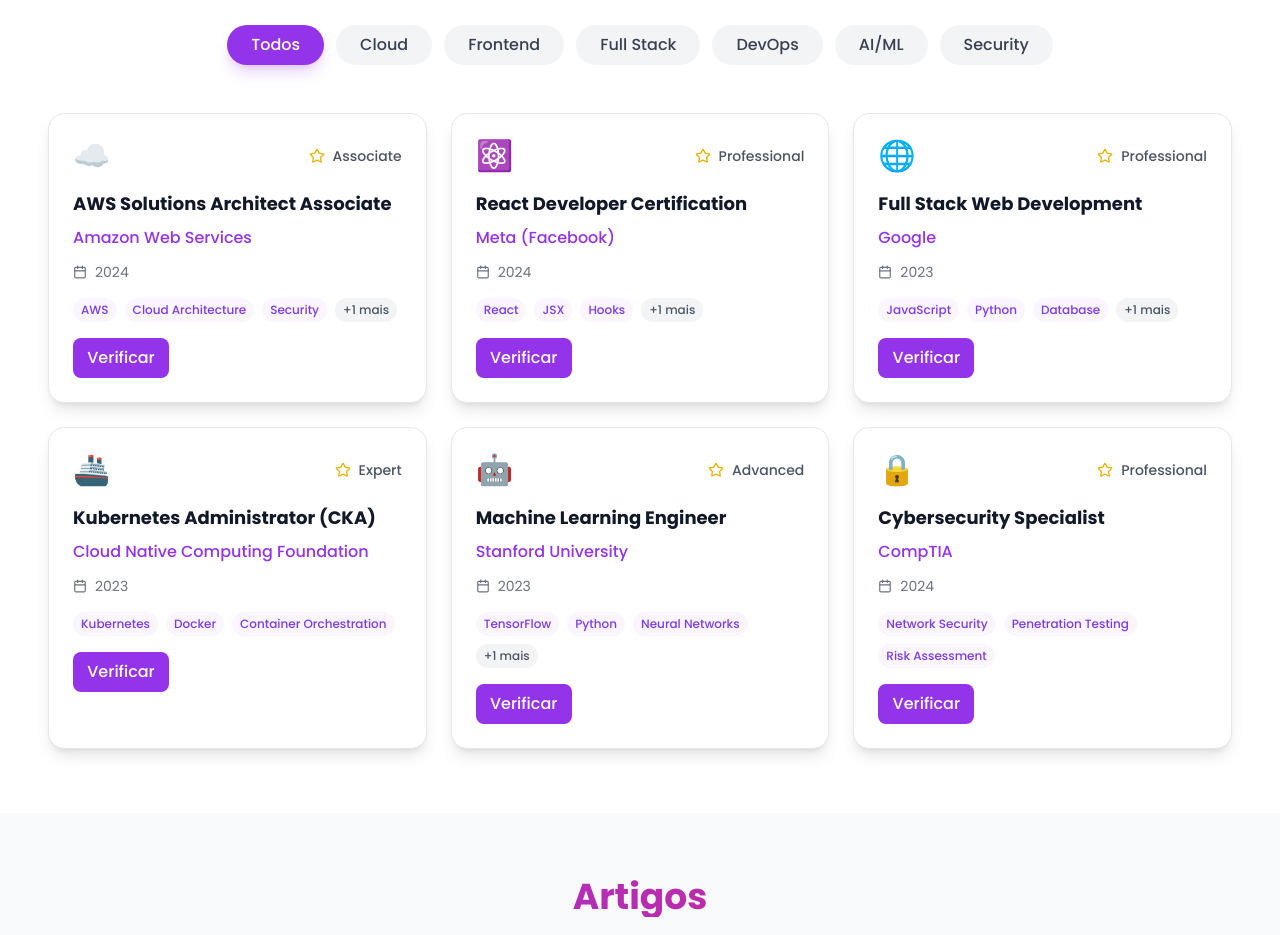
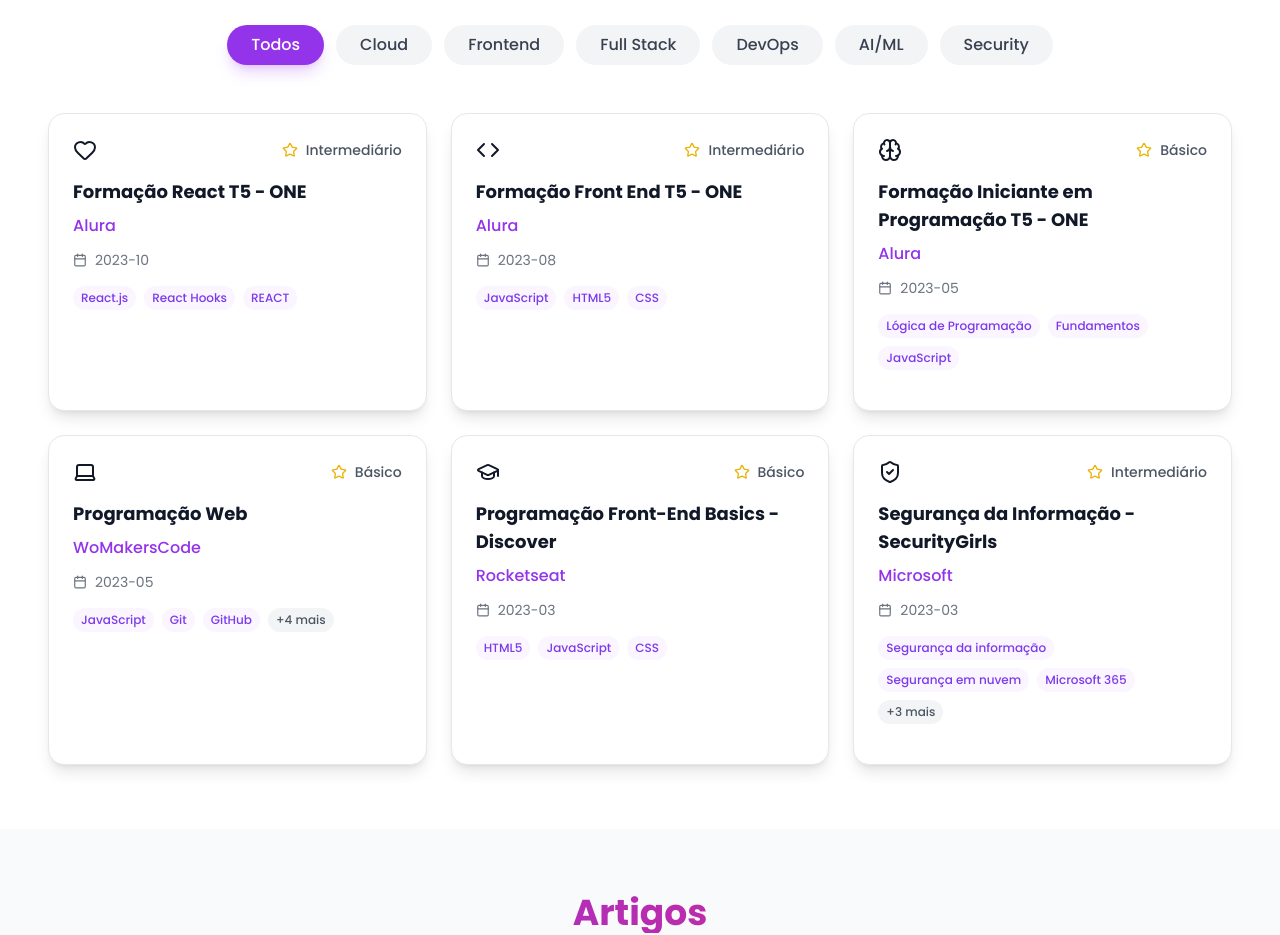
Before and after one commit to DeysRodrigues/portfolio, a React (Vite) app in the folder my-portfolio/: page / in a window 1280 px wide. Shown: the part 2300-3235 px from the top of the page. Built offline with nearby package versions, Linux system fonts and the light colour scheme.

Commit message:
feat: add my certificates

```diff
--- a/my-portfolio/src/components/Certificates.tsx
+++ b/my-portfolio/src/components/Certificates.tsx
@@ -1,94 +1,110 @@
-import React, { useState } from 'react'
-import { motion } from 'framer-motion'
-import {Calendar, ExternalLink, Star, CheckCircle } from 'lucide-react'
+import React, { useState } from "react";
+import { motion } from "framer-motion";
+import { Calendar, Star, Heart, Laptop, GraduationCap, ShieldCheck, Code, Brain } from "lucide-react";
 
 interface CertificatesProps {
-  isLoading: boolean
+  isLoading: boolean;
 }
 
 const Certificates: React.FC<CertificatesProps> = ({ isLoading }) => {
-  const [activeFilter, setActiveFilter] = useState('all')
+  const [activeFilter, setActiveFilter] = useState("all");
 
  const certificates = [
   {
-      title: "AWS Solutions Architect Associate",
-      institution: "Amazon Web Services",
-      date: "2024",
-      category: "Cloud",
-      level: "Associate",
-      credentialId: "AWS-SAA-2024-001",
-      skills: ["AWS", "Cloud Architecture", "Security", "Scalability"],
+    title: "Formação React T5 - ONE",
+    institution: "Alura",
+    date: "2023-10",
+    category: "Frontend",
+    level: "Intermediário",
+    credentialId: "11117b30-5232-4186-9aa0-e99ea8d96173",
+    skills: ["React.js", "React Hooks", "REACT"],
     color: "from-orange-500 to-orange-700",
-      icon: "☁️",
-      verifyUrl: "https://aws.amazon.com/certification/verify/"
+    icon: <Heart />,
+    verifyUrl: "https://cursos.alura.com.br",
   },
   {
-      title: "React Developer Certification",
-      institution: "Meta (Facebook)",
-      date: "2024",
+    title: "Formação Front End T5 - ONE",
+    institution: "Alura",
+    date: "2023-08",
     category: "Frontend",
-      level: "Professional",
-      credentialId: "META-REACT-2024-045",
-      skills: ["React", "JSX", "Hooks", "State Management"],
-      color: "from-blue-500 to-blue-700",
-      icon: "⚛️",
-      verifyUrl: "https://developers.facebook.com/certifications/"
+    level: "Intermediário",
+    credentialId: "6b16279d-e2f2-4d0d-84d5-9e4607ddb647",
+    skills: ["JavaScript", "HTML5", "CSS"],
+    color: "from-yellow-500 to-yellow-700",
+    icon: <Code />,
+    verifyUrl: "https://cursos.alura.com.br",
   },
   {
-      title: "Full Stack Web Development",
-      institution: "Google",
-      date: "2023",
-      category: "Full Stack",
-      level: "Professional",
-      credentialId: "GOOGLE-FS-2023-128",
-      skills: ["JavaScript", "Python", "Database", "APIs"],
-      color: "from-green-500 to-green-700",
-      icon: "🌐",
-      verifyUrl: "https://grow.google/certificates/"
+    title: "Formação Iniciante em Programação T5 - ONE",
+    institution: "Alura",
+    date: "2023-05",
+    category: "Frontend",
+    level: "Básico",
+    credentialId: "58d57d79-2102-466a-8e25-e51df34cdda9",
+    skills: ["Lógica de Programação", "Fundamentos", "JavaScript"],
+    color: "from-blue-500 to-blue-700",
+    icon: <Brain />,
+    verifyUrl: "https://cursos.alura.com.br",
   },
   {
-      title: "Kubernetes Administrator (CKA)",
-      institution: "Cloud Native Computing Foundation",
-      date: "2023",
-      category: "DevOps",
-      level: "Expert",
-      credentialId: "CKA-2023-K8S-456",
-      skills: ["Kubernetes", "Docker", "Container Orchestration"],
-      color: "from-purple-500 to-purple-700",
-      icon: "🚢",
-      verifyUrl: "https://training.linuxfoundation.org/certification/"
+    title: "Programação Web",
+    institution: "WoMakersCode",
+    date: "2023-05",
+    category: "Frontend",
+    level: "Básico",
+    credentialId: "nncexb1rrt",
+    skills: ["JavaScript", "Git", "GitHub", "HTML", "CSS", "Design thinking", "Lógica de programação"],
+    color: "from-pink-500 to-pink-700",
+    icon: <Laptop />,
+    verifyUrl: "https://womakerscode.org",
   },
   {
-      title: "Machine Learning Engineer",
-      institution: "Stanford University",
-      date: "2023",
-      category: "AI/ML",
-      level: "Advanced",
-      credentialId: "STAN-ML-2023-789",
-      skills: ["TensorFlow", "Python", "Neural Networks", "Data Science"],
-      color: "from-indigo-500 to-purple-600",
-      icon: "🤖",
-      verifyUrl: "https://online.stanford.edu/certificates"
+    title: "Programação Front-End Basics - Discover",
+    institution: "Rocketseat",
+    date: "2023-03",
+    category: "Frontend",
+    level: "Básico",
+    credentialId: "N/A",
+    skills: ["HTML5", "JavaScript", "CSS"],
+    color: "from-purple-500 to-purple-700",
+    icon: <GraduationCap />,
+    verifyUrl: "https://app.rocketseat.com.br/discover",
   },
   {
-      title: "Cybersecurity Specialist",
-      institution: "CompTIA",
-      date: "2024",
+    title: "Segurança da Informação - SecurityGirls",
+    institution: "Microsoft",
+    date: "2023-03",
     category: "Security",
-      level: "Professional",
-      credentialId: "COMPTIA-SEC-2024-321",
-      skills: ["Network Security", "Penetration Testing", "Risk Assessment"],
-      color: "from-red-500 to-red-700",
-      icon: "🔒",
-      verifyUrl: "https://www.comptia.org/certifications"
-    }
-  ]
+    level: "Intermediário",
+    credentialId: "N/A",
+    skills: [
+      "Segurança da informação",
+      "Segurança em nuvem",
+      "Microsoft 365",
+      "Azure Active Directory",
+      "Governança",
+      "Cibersegurança",
+    ],
+    color: "from-gray-600 to-gray-800",
+    icon: <ShieldCheck />,
+    verifyUrl: "https://microsoft.com",
+  },
+];
 
-  const categories = ['all', 'Cloud', 'Frontend', 'Full Stack', 'DevOps', 'AI/ML', 'Security']
+  const categories = [
+    "all",
+    "Cloud",
+    "Frontend",
+    "Full Stack",
+    "DevOps",
+    "AI/ML",
+    "Security",
+  ];
 
-  const filteredCertificates = activeFilter === 'all'
+  const filteredCertificates =
+    activeFilter === "all"
       ? certificates
-    : certificates.filter(cert => cert.category === activeFilter)
+      : certificates.filter((cert) => cert.category === activeFilter);
 
   if (isLoading) {
     return (
@@ -98,18 +114,24 @@
 
           <div className="flex flex-wrap justify-center gap-4 mb-12">
             {[...Array(6)].map((_, i) => (
-              <div key={i} className="h-10 w-20 bg-gray-200 dark:bg-gray-700 rounded-full skeleton"></div>
+              <div
+                key={i}
+                className="h-10 w-20 bg-gray-200 dark:bg-gray-700 rounded-full skeleton"
+              ></div>
             ))}
           </div>
 
           <div className="grid md:grid-cols-2 lg:grid-cols-3 gap-6">
             {[...Array(6)].map((_, i) => (
-              <div key={i} className="bg-white dark:bg-gray-700 rounded-2xl p-6 h-64 skeleton"></div>
+              <div
+                key={i}
+                className="bg-white dark:bg-gray-700 rounded-2xl p-6 h-64 skeleton"
+              ></div>
             ))}
           </div>
         </div>
       </section>
-    )
+    );
   }
 
   return (
@@ -126,7 +148,8 @@
             Certificações
           </h2>
           <p className="text-lg text-gray-600 dark:text-gray-400 max-w-2xl mx-auto">
-            Certificações profissionais que validam minha expertise em diversas tecnologias
+            Certificações profissionais que validam minha expertise em diversas
+            tecnologias
           </p>
         </motion.div>
 
@@ -146,11 +169,11 @@
               onClick={() => setActiveFilter(category)}
               className={`px-6 py-2 rounded-full font-medium transition-all duration-300 ${
                 activeFilter === category
-                  ? 'bg-purple-600 text-white shadow-lg shadow-purple-500/25'
-                  : 'bg-gray-100 dark:bg-gray-800 text-gray-700 dark:text-gray-300 hover:bg-purple-100 dark:hover:bg-purple-900'
+                  ? "bg-purple-600 text-white shadow-lg shadow-purple-500/25"
+                  : "bg-gray-100 dark:bg-gray-800 text-gray-700 dark:text-gray-300 hover:bg-purple-100 dark:hover:bg-purple-900"
               }`}
             >
-              {category === 'all' ? 'Todos' : category}
+              {category === "all" ? "Todos" : category}
             </motion.button>
           ))}
         </motion.div>
@@ -199,6 +222,10 @@
                   {cert.date}
                 </div>
 
+                <div>
+
+                </div>
+
                 {/* Skills */}
                 <div className="flex flex-wrap gap-2 mb-4">
                   {cert.skills.slice(0, 3).map((skill, skillIndex) => (
@@ -222,7 +249,7 @@
                 </div> */}
 
                 {/* Verify Button */}
-                <motion.a
+                {/* <motion.a
                   href={cert.verifyUrl}
                   target="_blank"
                   rel="noopener noreferrer"
@@ -232,8 +259,11 @@
                 >
                   <CheckCircle size={16} />
                   <span>Verificar</span>
-                  <ExternalLink size={14} className="group-hover/btn:translate-x-1 transition-transform duration-200" />
-                </motion.a>
+                  <ExternalLink
+                    size={14}
+                    className="group-hover/btn:translate-x-1 transition-transform duration-200"
+                  />
+                </motion.a> */}
               </div>
 
               {/* Hover shine effect */}
@@ -273,7 +303,7 @@
         </motion.div> */}
       </div>
     </section>
-  )
-}
+  );
+};
 
-export default Certificates
+export default Certificates;
```
Lines whose indentation alone changed are shown as unchanged.
